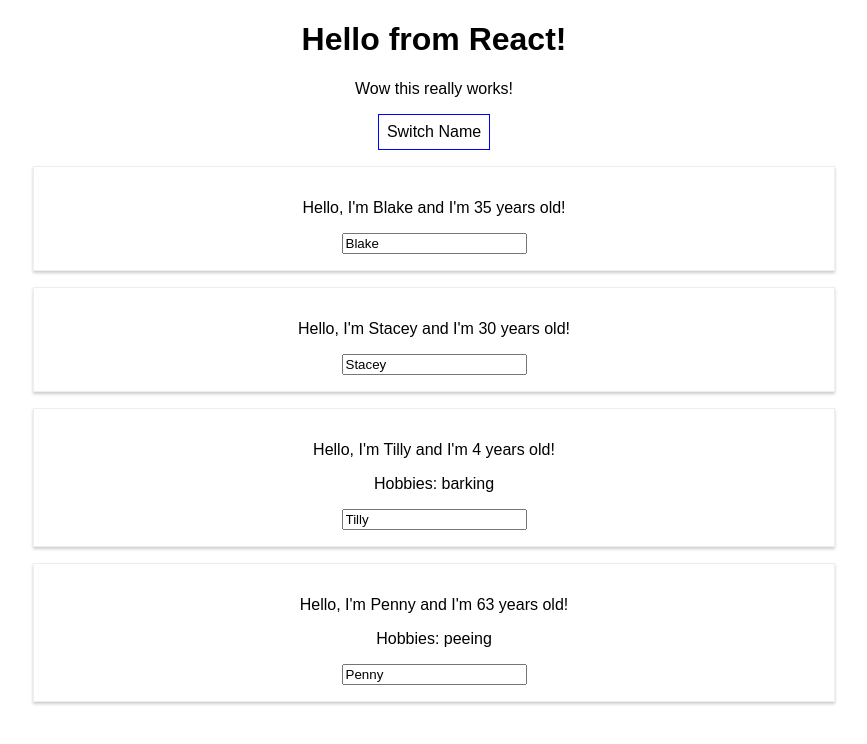
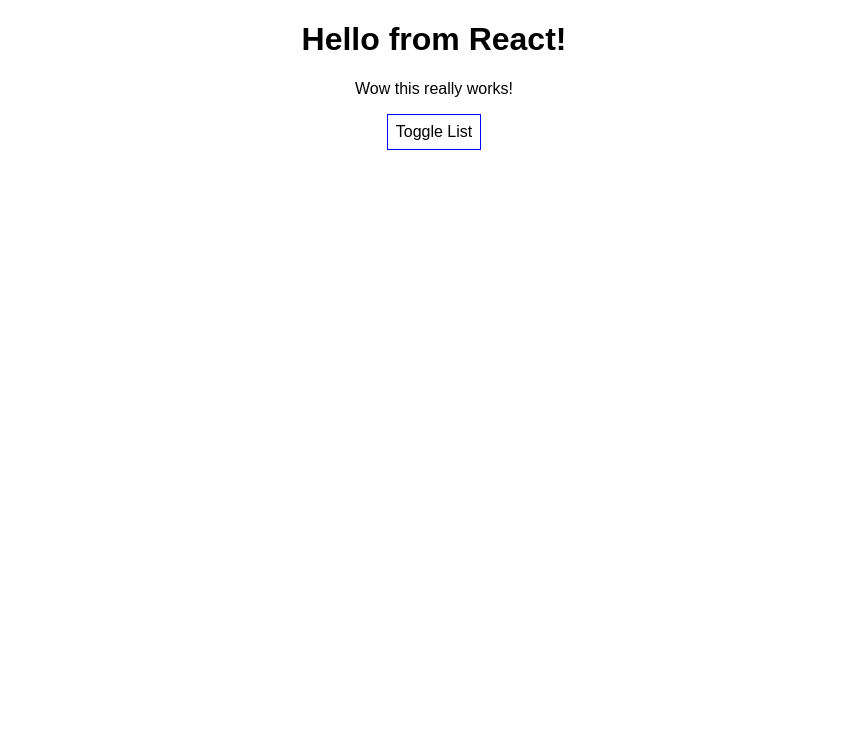
Before and after one commit to bschwartz757/udemy, a React (Create React App) app in the folder react-complete-guide/: page / in a window 1280 px wide. Shown: the top 744 px of the page, without its empty margins (206-1073 px from the left). Built offline with nearby package versions, Linux system fonts and the light colour scheme.

Commit message:
completed Section 4

```diff
--- a/react-complete-guide/src/App.js
+++ b/react-complete-guide/src/App.js
@@ -7,33 +7,47 @@
 class App extends Component {
 	state = {
 		people: [
-			{ name: "Blake", age: 35 },
-			{ name: "Stacey", age: 30 },
-			{ name: "Tilly", age: 4 },
-			{ name: "Penny", age: 63 }
-		]
+			{ id: 'asdf', name: "Blake", age: 35 },
+			{ id: 'Fvc', name: "Stacey", age: 30 },
+			{ id: 'qtqert', name: "Tilly", age: 4 },
+			{ id: 'poiu', name: "Penny", age: 63 }
+		],
+		showPeople: false
 	}
 
-	switchNameHandler = (newName) => {
+	nameChangeHandler = (event, id) => {
+		const personIndex = this.state.people.findIndex(p => {
+			return p.id === id
+		})
+
+		// spread operator here returns a copy of the original person item
+		// equivalent to this.state.people[personIndex].slice()
+		// this is necessary to avoid mutating the original person array
+		const person = {
+			...this.state.people[personIndex]
+		}
+
+		person.name = event.target.value
+
+		// gets a new copy of the original state array
+		const people = [...this.state.people]
+		people[personIndex] = person
+
 		this.setState({
-			people: [
-				{ name: newName, age: 3 },
-				{ name: "Stacey", age: 30 },
-				{ name: "Tilly", age: 4 },
-				{ name: "Penny", age: 78 }
-			]
+			people: people
 		})
 	}
 
-	nameChangeHandler = (event) => {
-		this.setState({
-			people: [
-				{ name: "Blake", age: 33 },
-				{ name: event.target.value, age: 30 },
-				{ name: "Tilly", age: 4 },
-				{ name: "Penny", age: 63 }
-			]
-		})
+	deletePersonHandler = (personIndex) => {
+		// gets a new copy of the original state array
+		const people = [...this.state.people]
+		people.splice(personIndex, 1)
+		this.setState({ people: people })
+	}
+
+	toggleListHandler = () => {
+		const show = this.state.showPeople
+		this.setState({ showPeople: !show })
 	}
 
 	render() {
@@ -46,15 +60,18 @@
 			cursor: 'pointer'
 		}
 
-		return (<div className="App">
-			<h1>Hello from React!</h1>
-			<p>Wow this really works!</p>
-			<button
-				onClick={() => this.switchNameHandler('Moxi')}
-				style={style}>
-				Switch Name
-			</button>
-			<Person
+		let showList = (this.state.showPeople) ?
+			<div>
+				{this.state.people.map((person, index) => {
+					return <Person
+						click={() => this.deletePersonHandler(index)}
+						name={person.name}
+						age={person.age}
+						key={person.id}
+						change={(event) => this.nameChangeHandler(event, person.id)}
+					/>
+				})}
+				{/*<Person
 					name={this.state.people[0].name}
 					age={this.state.people[0].age} />
 				<Person
@@ -71,7 +88,20 @@
 					name={this.state.people[3].name}
 					age={this.state.people[3].age}>
 					Hobbies: peeing
-				</Person>
+				</Person>*/}
+			</div>
+			: null
+
+		return (
+			<div className="App">
+				<h1>Hello from React!</h1>
+				<p>Wow this really works!</p>
+				<button
+					onClick={this.toggleListHandler}
+					style={style}>
+					Toggle List
+			</button>
+				{showList}
 			</div>
 		);
 	}
```
Lines whose indentation alone changed are shown as unchanged.
